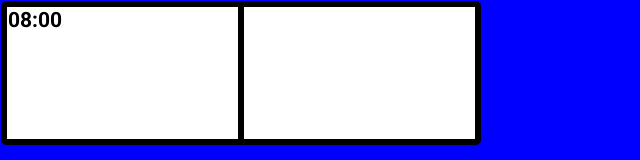
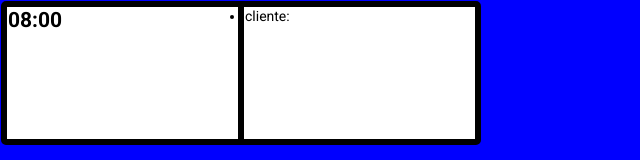
Before and after one commit to gracione/cardReactJs, a React (Create React App) app: page / in a window 1280 px wide. Shown: the top 160 px of the page, without its empty margins (0-640 px from the left). Built offline with nearby package versions, Linux system fonts and the light colour scheme.

Commit message:
alterando dados

```diff
--- a/src/App.tsx
+++ b/src/App.tsx
@@ -4,17 +4,16 @@ import './global.css';
 import { Cartao, Container } from './styles';
 
 function App() {
-  let dadosCard = {
+  let dadosCard = [{
     "cliente" : "carlos",
     "funcionario" : "pedro",
     "tratamento" : "hidra",
     "telefone" : "999998"
-  };
+  }];
 
-  console.log(dadosCard);
   return (
     <Container>
-      <Card dados={dadosCard} ></Card>
+      <Card dados={dadosCard[0]} ></Card>
     </Container>
   );
 }
--- a/src/components/card/Card.tsx
+++ b/src/components/card/Card.tsx
@@ -1,22 +1,23 @@
 import { Cartao } from "./style";
 
 interface tipoDeDados {
-  dados: string[];
+  dados: object;
 }
 
 function Card({ dados }: tipoDeDados) {
+  console.log(dados);
 
   return (
     <>
       <Cartao><div className='dados-horario'><h2>08:00</h2></div><div className='dados-usuario' >
         <ul>
+           <li>cliente: </li>
         </ul>
       </div></Cartao>
     </>
+//          <li>funcionario : {dados.funcionario}</li>
+//          <li>tratamento : {dados.tratamento}</li>
+//          <li>telefone : {dados.telefone}</li>
   );
-//  <li>cliente: {cliente}</li>
-//  <li>funcionario : {funcionario}</li>
-//  <li>tratamento : {tratamento}</li>
-//  <li>telefone : {telefone}</li>
 }
 export default Card;
```
